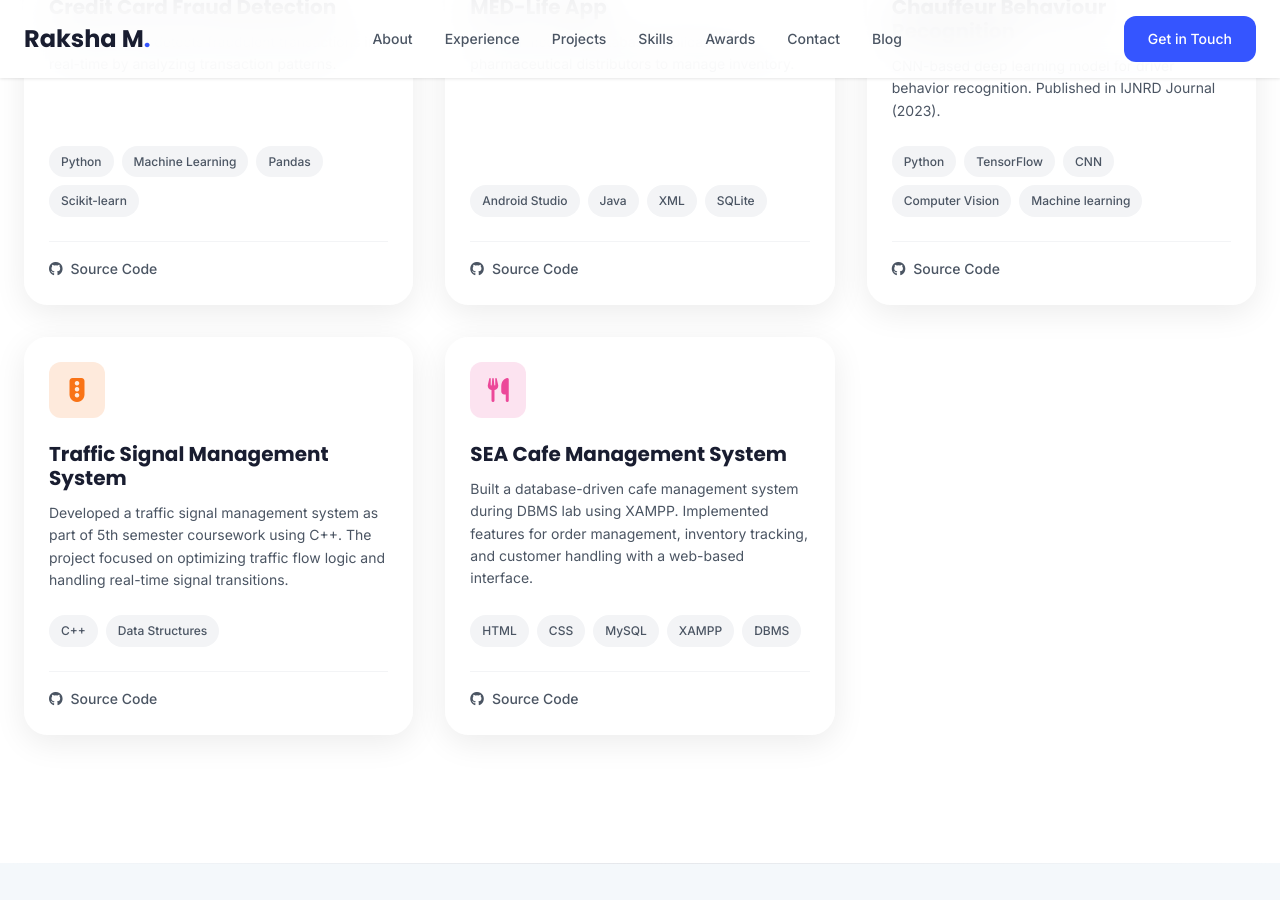
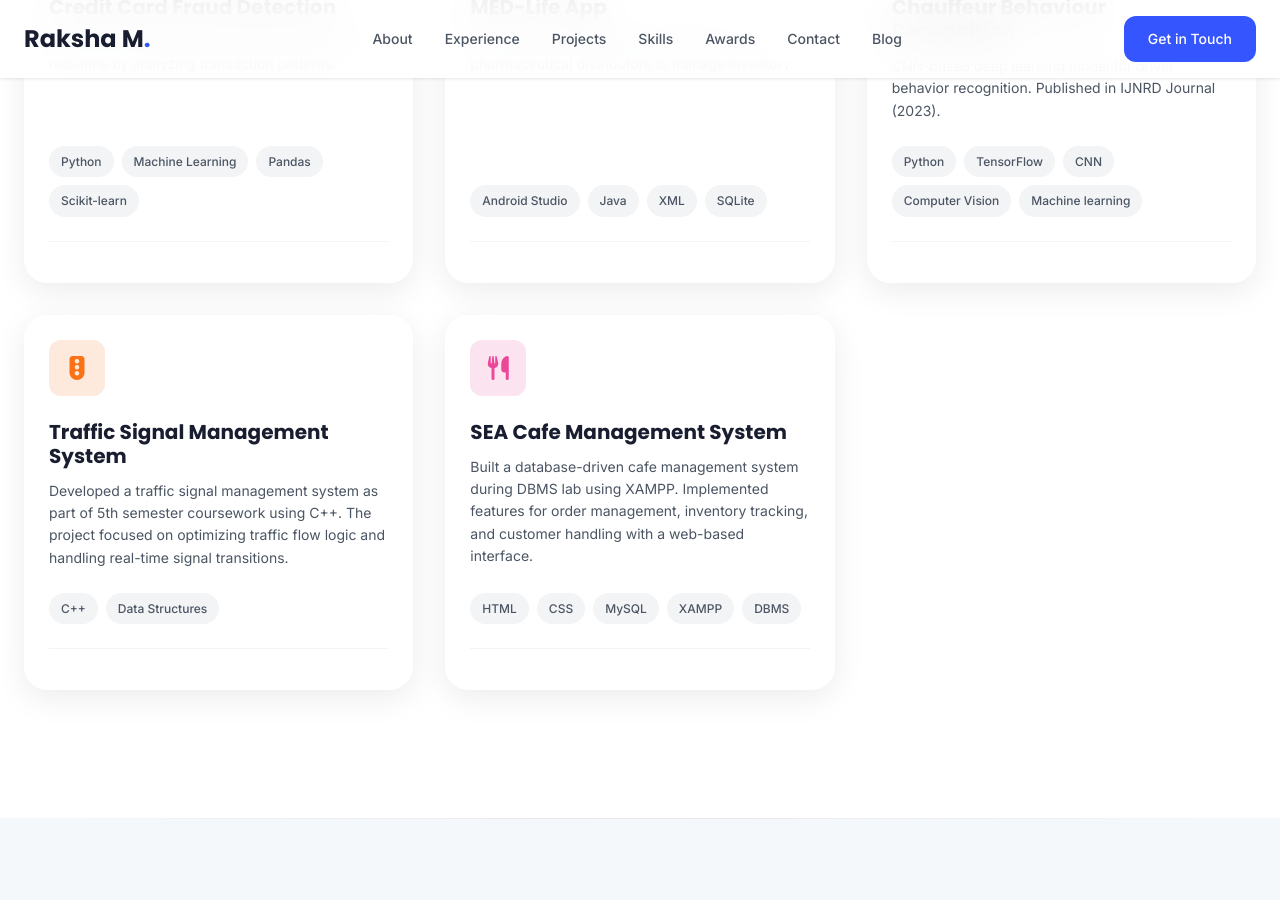
Before and after one commit to rakshamurali/portfolio, a Jekyll site: the page built from index.html, in a window 1280 px wide and 900 px high, scrolled down 5080 px. Built offline with Jekyll 4.4.1, drawn with Linux system fonts in a browser that asks for light colours; part of the change alters nothing that is shown.

```diff
--- a/_data/projects.yml
+++ b/_data/projects.yml
@@ -58,7 +58,7 @@
     - "Machine Learning"
     - "Pandas"
     - "Scikit-learn"
-  source_code: "#"
+
   color: "accent"
   icon: "shield-alt"
   featured: false
@@ -70,7 +70,7 @@
     - "Java"
     - "XML"
     - "SQLite"
-  source_code: "#"
+
   color: "accent-green"
   icon: "pills"
   featured: false
@@ -83,7 +83,7 @@
     - "CNN"
     - "Computer Vision"
     - "Machine learning"
-  source_code: "#"
+
   color: "secondary"
   icon: "brain"
   featured: false
@@ -93,7 +93,7 @@
   tags:
     - "C++"
     - "Data Structures"
-  source_code: "#"
+
   color: "accent-orange"
   icon: "traffic-light"
   featured: false
@@ -106,7 +106,7 @@
     - "MySQL"
     - "XAMPP"
     - "DBMS"
-  source_code: "#"
+
   color: "accent-pink"
   icon: "utensils"
   featured: false
--- a/_includes/navigation.html
+++ b/_includes/navigation.html
@@ -26,7 +26,12 @@
       <a href="{{ '/blog' | relative_url }}" class="nav-link">Blog</a>
     </div>
 
-    <a href="#contact" class="btn btn-primary nav-cta">Get in Touch</a>
+    <a
+      href="{% if page.url == '/' %}#contact{% else %}{{ '/' | relative_url }}#contact{% endif %}"
+      class="btn btn-primary nav-cta"
+    >
+      Get in Touch
+    </a>
 
     <button class="nav-toggle" id="nav-toggle" aria-label="Toggle menu">
       <i class="fas fa-bars"></i>
@@ -55,7 +60,9 @@
   {% endif %}
 
   <a href="{{ '/blog' | relative_url }}" class="mobile-link">Blog</a>
-  <a href="{{ '/' | relative_url }}#contact" class="btn btn-primary"
-    >Get in Touch</a
+  <a
+    href="{% if page.url == '/' %}#contact{% else %}{{ '/' | relative_url }}#contact{% endif %}"
+    class="btn btn-primary"
   >
+  </a>
 </div>
--- a/_includes/sections/hero.html
+++ b/_includes/sections/hero.html
@@ -24,7 +24,11 @@
             View Projects
             <i class="fas fa-arrow-down"></i>
           </a>
-          <a href="#contact" class="btn btn-secondary">
+          <a
+            href="{{ '/assets/images/raksha-resume.pdf' | relative_url }}"
+            class="btn btn-secondary"
+            download
+          >
             <i class="fas fa-download"></i>
             Download Resume
           </a>
```
Also changed, not shown: 8 other files.
